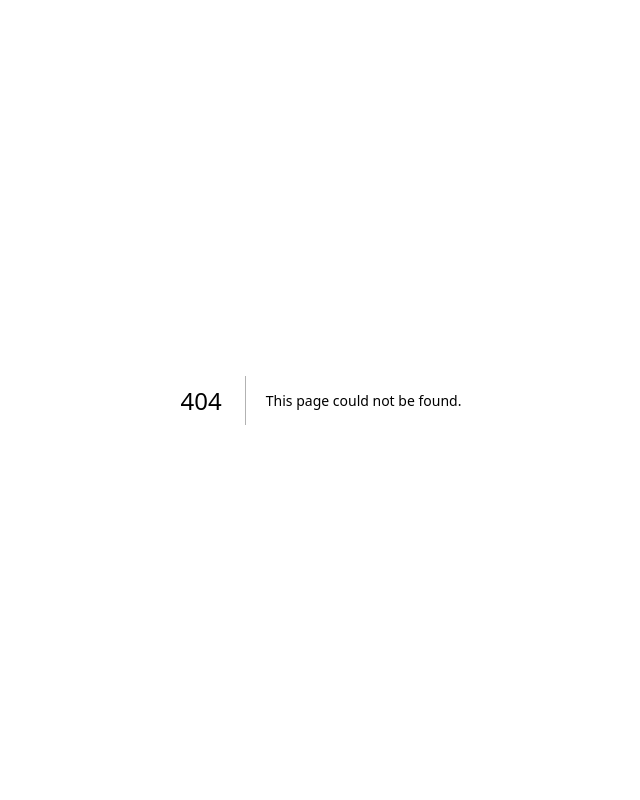
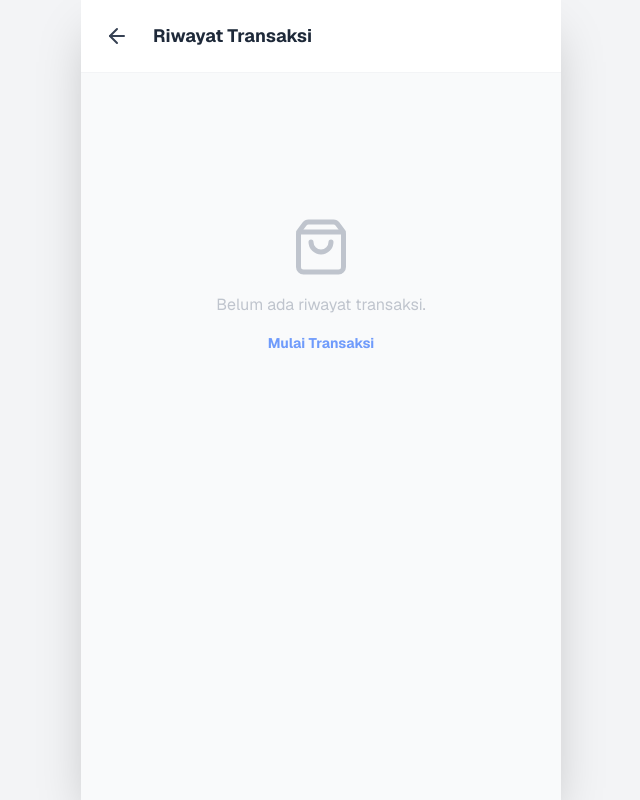
Before and after one commit to muhammadzaidansutardi09/ppob, a Next.js app: page /riwayat in a window 1280 px wide. Before the commit this address had no page. Shown: the whole page, without its empty margins (319-959 px from the left). Built offline with nearby package versions, Linux system fonts and the light colour scheme.

Commit message:
Add RiwayatPage component to display transaction history

```diff
--- /dev/null
+++ b/app/riwayat/page.tsx
@@ -0,0 +1,107 @@
+"use client";
+
+import { useEffect, useState } from 'react';
+import { ArrowLeft, Clock, CheckCircle2, XCircle, ShoppingBag, Trash2 } from 'lucide-react';
+import Link from 'next/link';
+
+export default function RiwayatPage() {
+  const [history, setHistory] = useState<any[]>([]);
+
+  // Ambil data dari LocalStorage saat halaman dibuka
+  useEffect(() => {
+    if (typeof window !== 'undefined') {
+      const data = JSON.parse(localStorage.getItem('riwayat_transaksi') || '[]');
+      setHistory(data);
+    }
+  }, []);
+
+  // Fitur Tambahan: Hapus Riwayat (Opsional, biar user bisa bersih-bersih)
+  const clearHistory = () => {
+    if (confirm("Hapus semua riwayat transaksi?")) {
+      localStorage.removeItem('riwayat_transaksi');
+      setHistory([]);
+    }
+  };
+
+  // Helper Warna Status
+  const getStatusColor = (status: string) => {
+    // Normalisasi string agar tidak case-sensitive
+    const s = status ? status.toLowerCase() : '';
+    if (s.includes('sukses') || s.includes('success')) return 'bg-green-100 text-green-700 border-green-200';
+    if (s.includes('gagal') || s.includes('fail')) return 'bg-red-100 text-red-700 border-red-200';
+    return 'bg-orange-100 text-orange-700 border-orange-200'; // Default Pending
+  };
+
+  return (
+    <div className="min-h-screen bg-[#F3F4F6] flex justify-center font-sans">
+      <div className="w-full max-w-[480px] bg-white min-h-screen relative shadow-2xl flex flex-col">
+
+        {/* Header */}
+        <div className="bg-white p-4 flex items-center justify-between sticky top-0 z-50 border-b border-gray-100">
+          <div className="flex items-center gap-4">
+            <Link href="/" className="p-2 hover:bg-gray-100 rounded-full transition">
+                <ArrowLeft size={24} className="text-gray-700" />
+            </Link>
+            <h1 className="font-bold text-lg text-gray-800">Riwayat Transaksi</h1>
+          </div>
+          {history.length > 0 && (
+            <button onClick={clearHistory} className="p-2 hover:bg-red-50 text-red-500 rounded-full">
+              <Trash2 size={20} />
+            </button>
+          )}
+        </div>
+
+        {/* List Content */}
+        <div className="p-4 space-y-4 flex-1 bg-gray-50 pb-20">
+
+          {history.length === 0 ? (
+            <div className="flex flex-col items-center justify-center pt-32 text-gray-400 opacity-60">
+               <ShoppingBag size={60} className="mb-4" />
+               <p>Belum ada riwayat transaksi.</p>
+               <Link href="/pulsa" className="mt-4 text-blue-600 font-bold text-sm">
+                 Mulai Transaksi
+               </Link>
+            </div>
+          ) : (
+            history.map((item, i) => (
+              <div key={i} className="bg-white p-4 rounded-2xl border border-gray-100 shadow-sm flex flex-col gap-3 transition hover:shadow-md">
+
+                {/* Baris 1: ID & Status */}
+                <div className="flex justify-between items-start">
+                   <div>
+                      <span className="text-[10px] font-bold text-gray-400 uppercase tracking-wider">Order ID</span>
+                      <p className="text-xs font-mono text-gray-600 mt-0.5">{item.order_id}</p>
+                   </div>
+                   <span className={`text-[10px] font-bold px-2.5 py-1 rounded-full flex items-center gap-1 border ${getStatusColor(item.status)}`}>
+                      {getStatusColor(item.status).includes('green') ? <CheckCircle2 size={12} /> : <Clock size={12} />}
+                      {item.status}
+                   </span>
+                </div>
+
+                {/* Baris 2: Produk & Harga */}
+                <div className="flex justify-between items-center pt-2 border-t border-dashed border-gray-100">
+                   <div>
+                      <h3 className="font-bold text-gray-800 text-sm">{item.product_name}</h3>
+                      <p className="text-xs text-gray-500 mt-0.5">{item.phone}</p>
+                   </div>
+                   <p className="font-bold text-blue-600 text-base">
+                      Rp {item.price ? item.price.toLocaleString('id-ID') : '0'}
+                   </p>
+                </div>
+
+                {/* Baris 3: Tanggal */}
+                <div className="flex justify-end">
+                    <span className="text-[10px] text-gray-400">
+                        {item.date}
+                    </span>
+                </div>
+
+              </div>
+            ))
+          )}
+
+        </div>
+      </div>
+    </div>
+  );
+}
```
